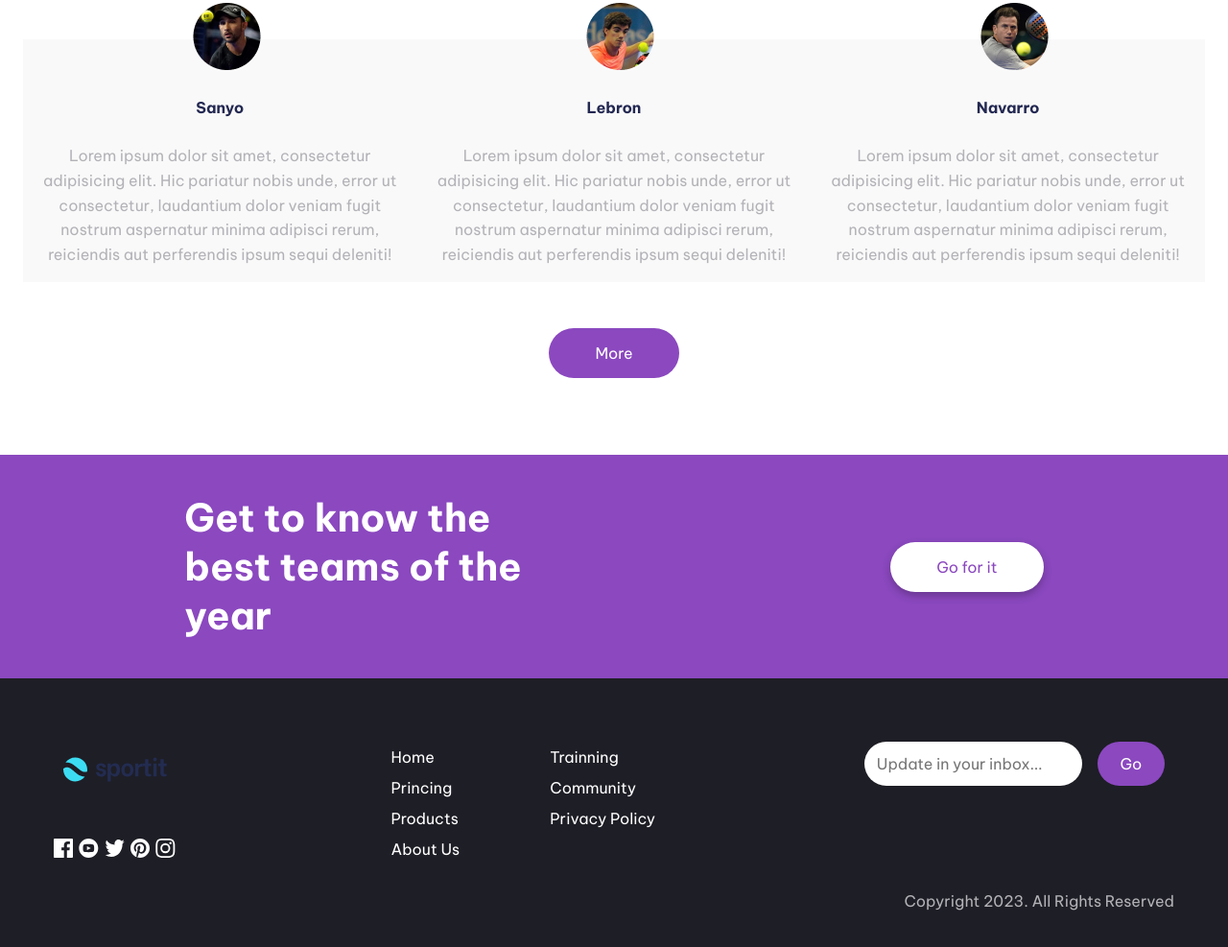
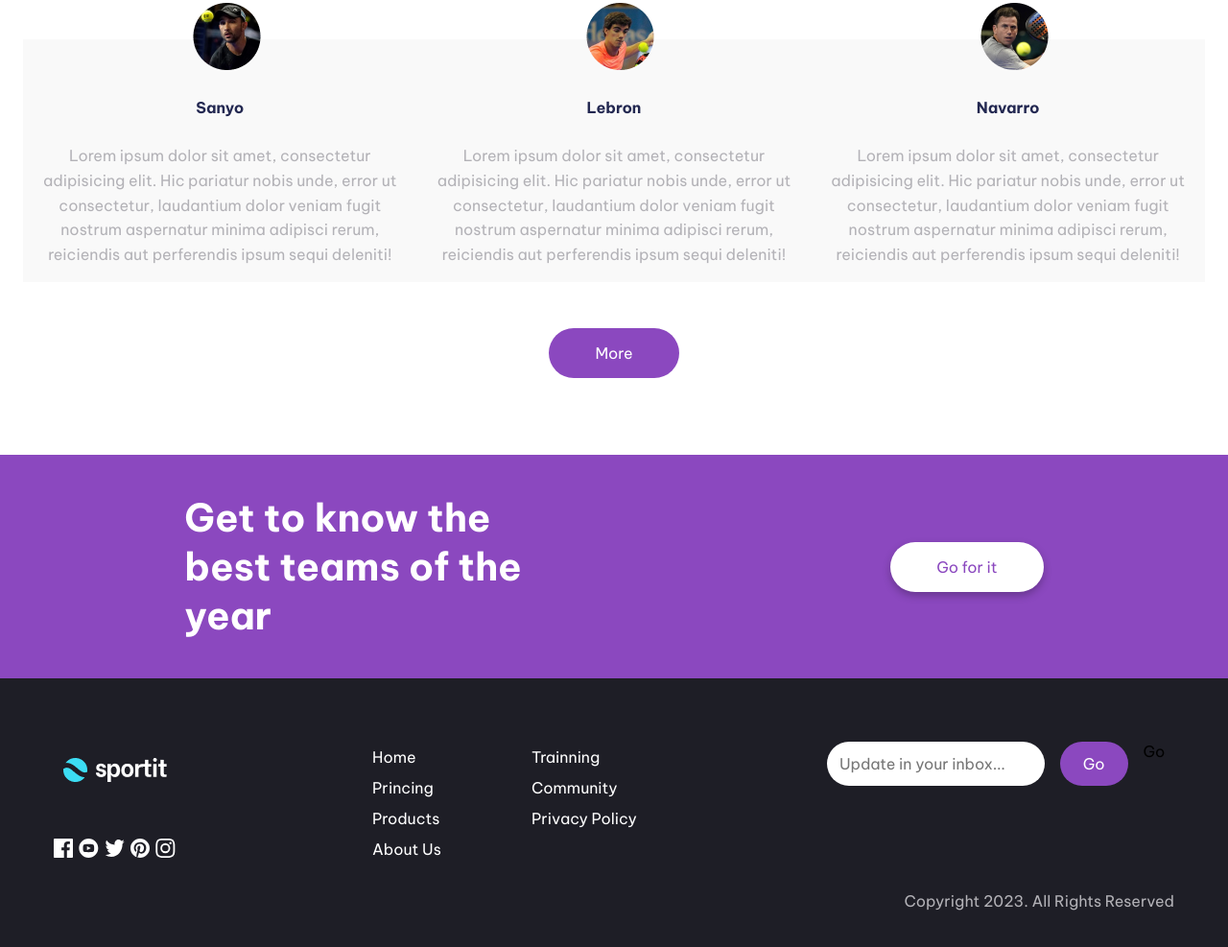
Before and after one commit to jorge4812h/Landing-Page-Sportit, a plain HTML site: page index.html in a window 1280 px wide. Shown: the part 1687-2674 px from the top of the page at 96% size. Drawn offline with Linux system fonts and the light colour scheme.

Commit message:
Se arreglo colores en movil y cambio de logo en footer

```diff
--- a/index.html
+++ b/index.html
@@ -98,8 +98,8 @@
     <footer>
         <div class="footer-container">
             <form class="footer-input">
-                <input type="text" placeholder="Update in your inbox...">
-                <button value="Go" type="submit" class="mini-button">Go</button>
+                <input type="email" placeholder="Update in your inbox...">
+                <input value="Go" type="submit" class="mini-button">Go</input>
             </form>
             <nav class="footer-middle">
                 <ul>
@@ -126,7 +126,7 @@
                     </div>
                 </div>
                 <div class="logo-container">
-                    <img src="imagenes/logo.svg" alt="Logo Sportit">
+                    <img src="imagenes/Logo-blanco.png" alt="Logo Sportit">
                 </div>
             </div>
         </div>
--- a/styles.css
+++ b/styles.css
@@ -127,7 +127,7 @@ main{
 }
 
 .pro-middle-title{
-    background-color: rgb(249, 249, 249);
+    background-color: #8b48bf37;
     border-radius: 1.8rem 0rem 0rem 1.8rem;
     font-weight:700;
     display: flex;
```
Also changed, not shown: imagenes/Logo-blanco.png (added).
